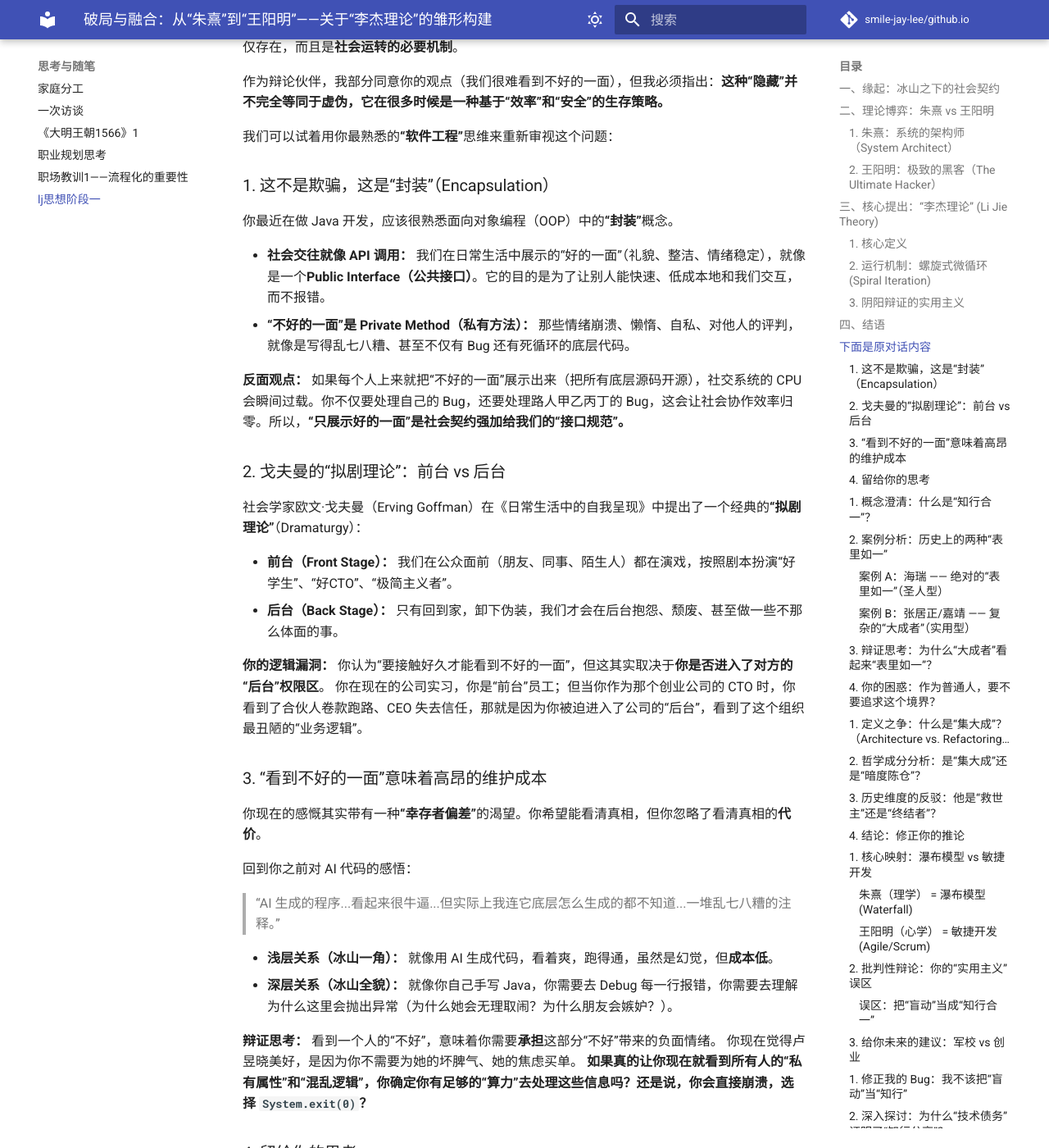
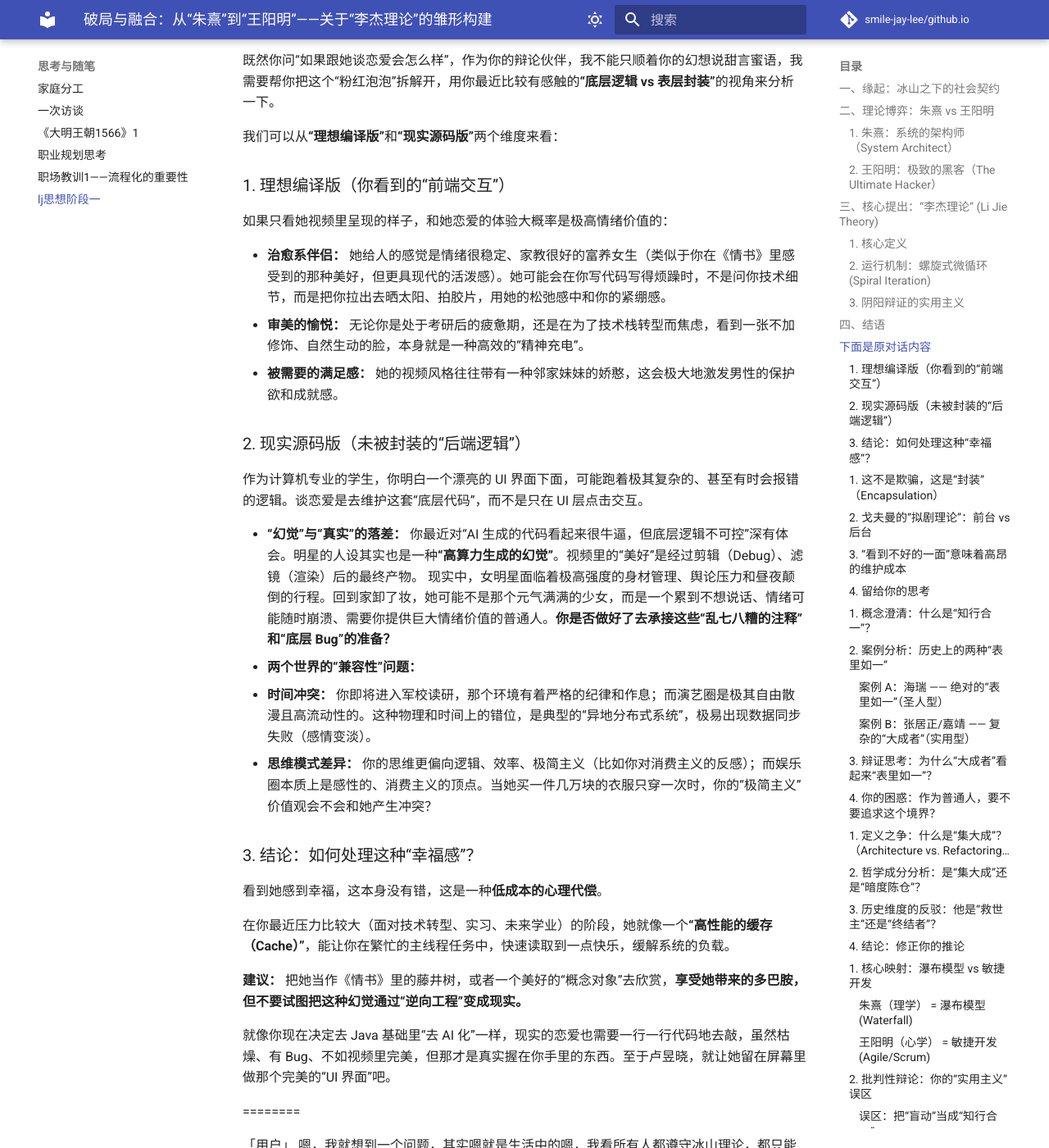
Before and after one commit to smile-jay-lee/smile-jay-lee.github.io, an MkDocs documentation site: the page built from docs/considerations/lj思想阶段一.md, in a window 1280 px wide and 1400 px high, scrolled down 2562 px. Shown: the whole window at 82% size. Built offline with MkDocs 1.6.1 and Material for MkDocs 9.7.7, drawn with Linux system fonts in a browser that asks for light colours; comment, search, counter and statistics services are not loaded; some of the changed text lies outside the part shown.

Commit message:
补充思考起源

```diff
--- a/docs/considerations/lj思想阶段一.md
+++ b/docs/considerations/lj思想阶段一.md
@@ -78,7 +78,51 @@ tags: [知行合一, 朱熹, 王阳明, 方法论, 李杰理论]
 
 ## 下面是原对话内容
 
+「用户」
+经常刷到卢昱晓的视频，感觉他好漂亮，好美好，可爱，好好有女人味，我感觉看到她都很幸福，如果跟他谈恋爱会怎么样？
 
+========
+
+「助手」
+这种“云恋爱”的感觉其实是大脑在分泌多巴胺，卢昱晓（包括她的团队）确实非常擅长营造一种“氧气感”和“生活化”的氛围，这让你产生了一种**“她触手可及”的亲近错觉**。
+
+既然你问“如果跟她谈恋爱会怎么样”，作为你的辩论伙伴，我不能只顺着你的幻想说甜言蜜语，我需要帮你把这个“粉红泡泡”拆解开，用你最近比较有感触的**“底层逻辑 vs 表层封装”**的视角来分析一下。
+
+我们可以从**“理想编译版”**和**“现实源码版”**两个维度来看：
+
+### 1. 理想编译版（你看到的“前端交互”）
+
+如果只看她视频里呈现的样子，和她恋爱的体验大概率是极高情绪价值的：
+
+* **治愈系伴侣：** 她给人的感觉是情绪很稳定、家教很好的富养女生（类似于你在《情书》里感受到的那种美好，但更具现代的活泼感）。她可能会在你写代码写得烦躁时，不是问你技术细节，而是把你拉出去晒太阳、拍胶片，用她的松弛感中和你的紧绷感。
+* **审美的愉悦：** 无论你是处于考研后的疲惫期，还是在为了技术栈转型而焦虑，看到一张不加修饰、自然生动的脸，本身就是一种高效的“精神充电”。
+* **被需要的满足感：** 她的视频风格往往带有一种邻家妹妹的娇憨，这会极大地激发男性的保护欲和成就感。
+
+### 2. 现实源码版（未被封装的“后端逻辑”）
+
+作为计算机专业的学生，你明白一个漂亮的 UI 界面下面，可能跑着极其复杂的、甚至有时会报错的逻辑。谈恋爱是去维护这套“底层代码”，而不是只在 UI 层点击交互。
+
+* **“幻觉”与“真实”的落差：**
+你最近对“AI 生成的代码看起来很牛逼，但底层逻辑不可控”深有体会。明星的人设其实也是一种**“高算力生成的幻觉”**。视频里的“美好”是经过剪辑（Debug）、滤镜（渲染）后的最终产物。
+现实中，女明星面临着极高强度的身材管理、舆论压力和昼夜颠倒的行程。回到家卸了妆，她可能不是那个元气满满的少女，而是一个累到不想说话、情绪可能随时崩溃、需要你提供巨大情绪价值的普通人。**你是否做好了去承接这些“乱七八糟的注释”和“底层 Bug”的准备？**
+* **两个世界的“兼容性”问题：**
+* **时间冲突：** 你即将进入军校读研，那个环境有着严格的纪律和作息；而演艺圈是极其自由散漫且高流动性的。这种物理和时间上的错位，是典型的“异地分布式系统”，极易出现数据同步失败（感情变淡）。
+* **思维模式差异：** 你的思维更偏向逻辑、效率、极简主义（比如你对消费主义的反感）；而娱乐圈本质上是感性的、消费主义的顶点。当她买一件几万块的衣服只穿一次时，你的“极简主义”价值观会不会和她产生冲突？
+
+
+
+### 3. 结论：如何处理这种“幸福感”？
+
+看到她感到幸福，这本身没有错，这是一种**低成本的心理代偿**。
+
+在你最近压力比较大（面对技术转型、实习、未来学业）的阶段，她就像一个**“高性能的缓存（Cache）”**，能让你在繁忙的主线程任务中，快速读取到一点快乐，缓解系统的负载。
+
+**建议：**
+把她当作《情书》里的藤井树，或者一个美好的“概念对象”去欣赏，**享受她带来的多巴胺，但不要试图把这种幻觉通过“逆向工程”变成现实。**
+
+就像你现在决定去 Java 基础里“去 AI 化”一样，现实的恋爱也需要一行一行代码地去敲，虽然枯燥、有 Bug、不如视频里完美，但那才是真实握在你手里的东西。至于卢昱晓，就让她留在屏幕里做那个完美的“UI 界面”吧。
+
+========
 
 「用户」
 嗯，我就想到一个问题，其实嗯就是生活中的嗯，我看所有人都遵守冰山理论，都只能看到他们好的一面，其实很难看到他们不好的一面，要接触好久好久之后才能看到他们不好的一面。你觉得呢？
```
